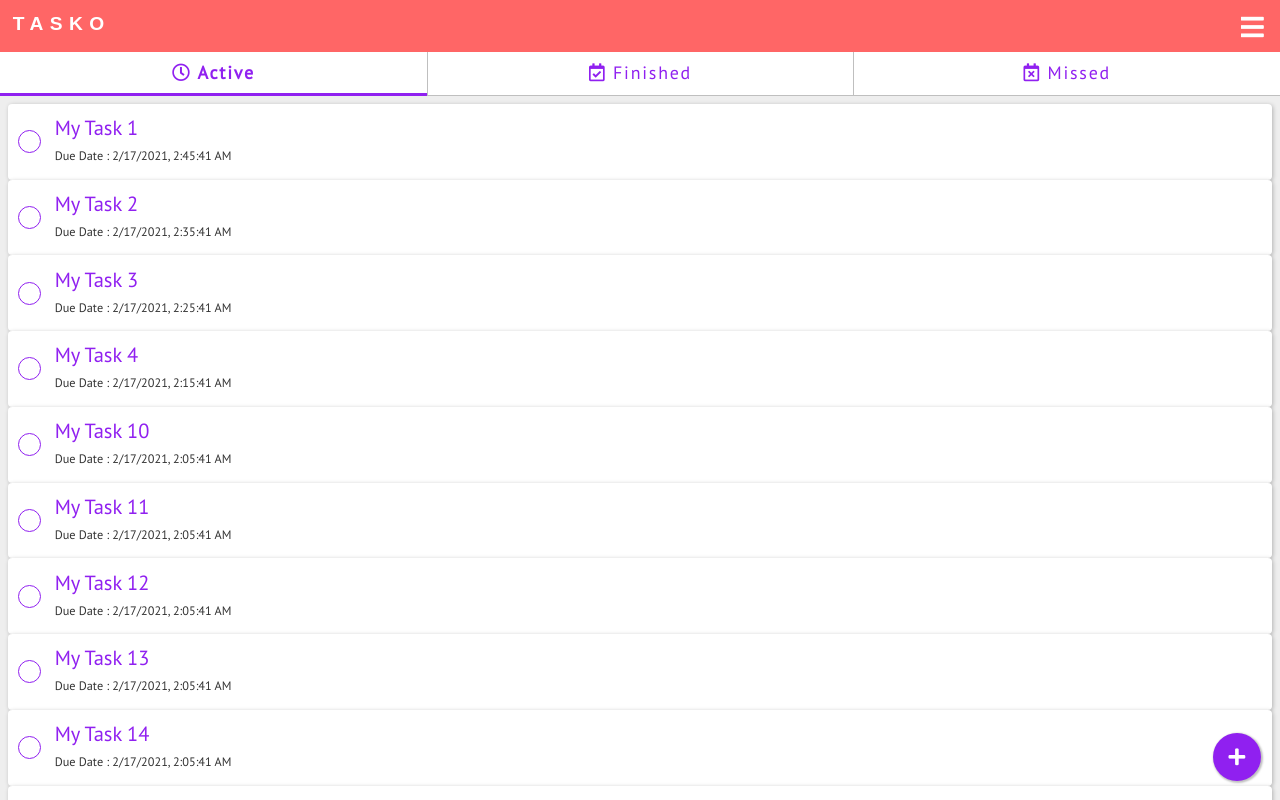
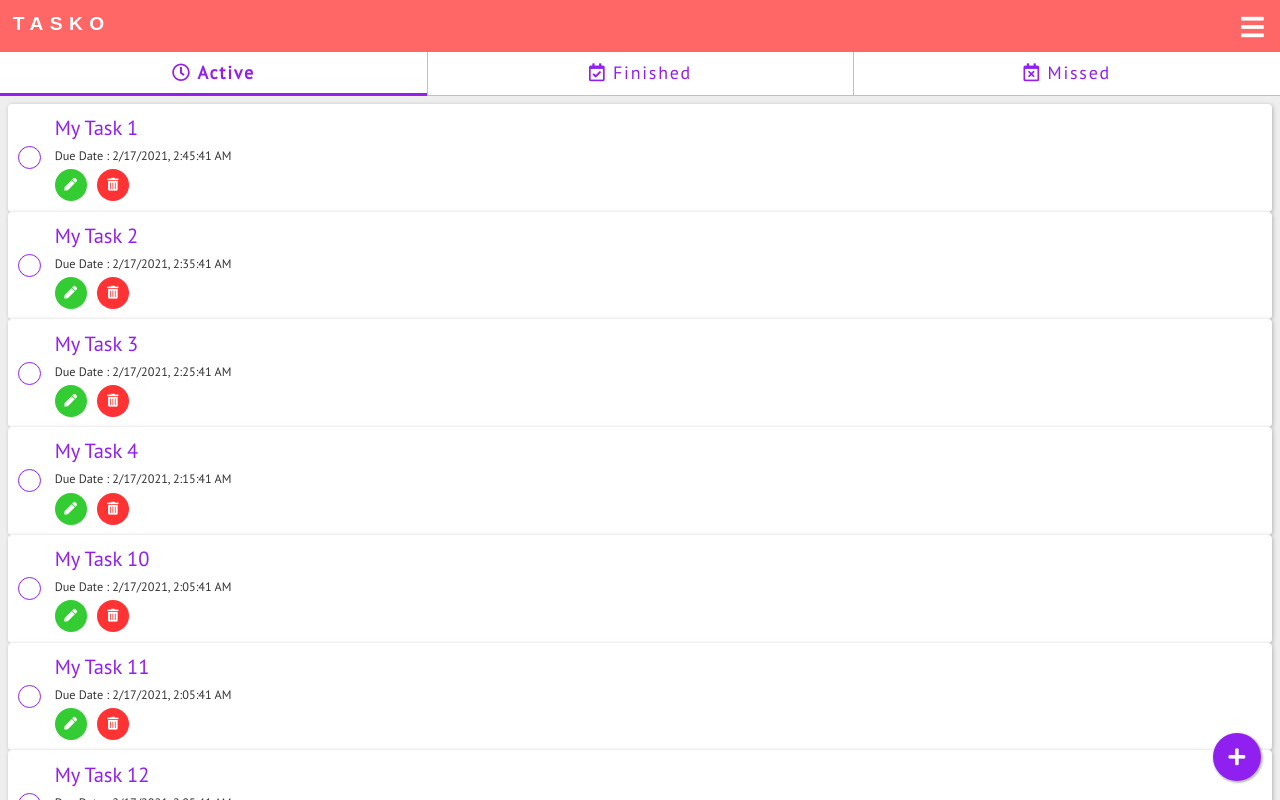
Before and after one commit to cod3rboy/tasko, a Vue app: page /c1/active in a window 1280 px wide. Built offline with nearby package versions, Linux system fonts and the light colour scheme; a web font is replaced by a local one.

Commit message:
Created a BaseRoundButton component and added some action buttons in each task item.

```diff
--- a/src/App.vue
+++ b/src/App.vue
@@ -84,10 +84,11 @@ export default {
   --color-primary-text: #fff;
   --color-accent-text: #fff;
   --color-drawer-text: #666;
+  --color-danger: #f33;
+  --color-success: #3c3;
   --z-index-fab: 0;
   --z-index-drawer: 1;
   --z-index-dialog: 2;
-  --color-danger: #f33;
 }
 * {
   box-sizing: border-box;
--- a/src/components/tasks/TaskListItem.vue
+++ b/src/components/tasks/TaskListItem.vue
@@ -18,6 +18,19 @@
             >
           </router-link>
           <div class="date">Due Date : {{ dueDate }}</div>
+          <div class="actions">
+            <base-round-button
+              icon-code="f304"
+              theme="success"
+              alt-text="Edit Task"
+              :link="taskEditLink"
+            ></base-round-button>
+            <base-round-button
+              icon-code="f2ed"
+              theme="danger"
+              alt-text="Delete Task"
+            ></base-round-button>
+          </div>
         </div>
       </div>
     </base-card>
@@ -35,6 +48,12 @@ export default {
     taskDetailLink() {
       return {
         name: "task-detail",
+        params: { taskId: this.taskItem.id },
+      };
+    },
+    taskEditLink() {
+      return {
+        name: "task-edit",
         params: { taskId: this.taskItem.id },
       };
     },
@@ -72,7 +91,6 @@ export default {
 }
 .flex-container > .detail {
   flex: 1 1 auto;
-  outline: none;
 }
 .detail .title {
   color: var(--color-accent);
@@ -86,4 +104,8 @@ export default {
   font-size: 0.6em;
   margin: 0.5em 0;
 }
+.detail .actions {
+  display: flex;
+  gap: 0.5em;
+}
 </style>
--- /dev/null
+++ b/src/components/ui/BaseRoundButton.vue
@@ -0,0 +1,119 @@
+<template>
+  <router-link :to="link" custom v-slot="{ navigate, href }" v-if="hasLink">
+    <a
+      class="round-btn"
+      :style="inlineStyles"
+      :href="href"
+      @click.stop="navigate"
+    >
+      {{ altText }}
+    </a>
+  </router-link>
+  <button
+    class="round-btn"
+    :style="inlineStyles"
+    @click.stop="$emit('click')"
+    v-else
+  >
+    {{ altText }}
+  </button>
+</template>
+
+<script>
+const btnThemes = {
+  primary: {
+    "--theme-bg-color": "var(--color-primary)",
+    "--theme-icon-color": "var(--color-primary-text)",
+  },
+  danger: {
+    "--theme-bg-color": "var(--color-danger)",
+    "--theme-icon-color": "var(--color-primary-text)",
+  },
+  secondary: {
+    "--theme-bg-color": "var(--color-surface)",
+    "--theme-icon-color": "var(--color-surface-text)",
+  },
+  accent: {
+    "--theme-bg-color": "var(--color-accent)",
+    "--theme-icon-color": "var(--color-accent-text)",
+  },
+  success: {
+    "--theme-bg-color": "var(--color-success)",
+    "--theme-icon-color": "var(--color-primary-text)",
+  },
+};
+const defaultTheme = "secondary";
+
+export default {
+  emits: ["click"],
+  props: {
+    theme: {
+      type: String,
+      required: false,
+      default: defaultTheme,
+      validator: (value) => {
+        return !!btnThemes[value];
+      },
+    },
+    iconCode: {
+      required: true,
+      validator: function (value) {
+        const iconCodeRegex = new RegExp(/^[\da-f]{4}$/i);
+        return (
+          !!value && typeof value === "string" && iconCodeRegex.test(value)
+        );
+      },
+    },
+    altText: {
+      type: String,
+      required: true,
+      default: "",
+    },
+    link: {
+      type: Object,
+      required: false,
+      default: null,
+    },
+  },
+  computed: {
+    inlineStyles() {
+      return {
+        "--icon-code": "'\\" + this.iconCode + "'",
+        ...btnThemes[this.theme],
+      };
+    },
+    hasLink() {
+      return !!this.link && typeof this.link === "object";
+    },
+  },
+};
+</script>
+
+<style scoped>
+.round-btn {
+  position: relative;
+  display: flex;
+  font-size: 1rem;
+  border: none;
+  background-color: var(--theme-bg-color);
+  color: var(--theme-icon-color);
+  width: 2.5rem;
+  height: 2.5rem;
+  border-radius: 10em;
+  text-indent: -10em;
+  overflow: hidden;
+  outline: none;
+  cursor: pointer;
+}
+.round-btn::after {
+  font-family: "Font Awesome 5 Free";
+  align-self: center;
+  font-weight: 900;
+  text-align: center;
+  content: var(--icon-code);
+  position: absolute;
+  text-indent: 0;
+  left: 0;
+  right: 0;
+}
+</style>
--- a/src/main.js
+++ b/src/main.js
@@ -8,6 +8,7 @@ import BaseFloatButton from "./components/ui/BaseFloatButton.vue";
 import BaseCard from "./components/ui/BaseCard.vue";
 import BaseCheckbox from "./components/ui/BaseCheckbox.vue";
 import BasePage from "./components/ui/BasePage.vue";
+import BaseRoundButton from "./components/ui/BaseRoundButton.vue";
 
 //import "./index.css";
 
@@ -23,5 +24,6 @@ app.component("base-float-button", BaseFloatButton);
 app.component("base-card", BaseCard);
 app.component("base-checkbox", BaseCheckbox);
 app.component("base-page", BasePage);
+app.component("base-round-button", BaseRoundButton);
 
 app.mount("#app");
```
